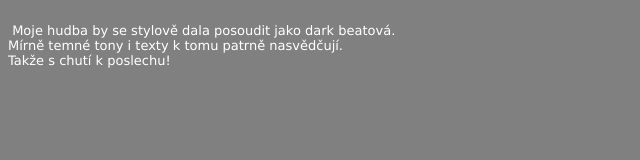
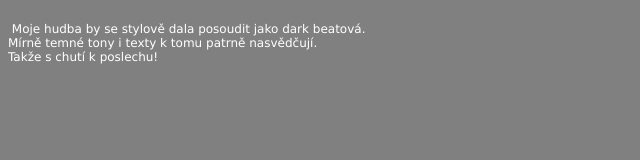
Before and after one commit to lubomirkamensky/mimoreal, a plain HTML site: page docs/info_.htm in a window 1280 px wide. Shown: the full height of the page, 0-640 px from the left. Drawn offline with Linux system fonts and the light colour scheme.

Commit message:
Update info_.htm

```diff
--- a/docs/info_.htm
+++ b/docs/info_.htm
@@ -13,9 +13,15 @@
 <div align="left">
   <table border="0" width="900" height="501" cellspacing="0" cellpadding="0">
     <tr>
-      <td width="900" height="100%" valign="top"><font face="Verdana" size="2"><br>
-&nbsp;Moje hudba by se stylově dala posoudit jako dark beatová.<br>
+      <td width="900" height="100%" valign="top" style="font-family: Verdana; font-size: 12px;">
+        <br>
+        &nbsp;Moje hudba by se stylově dala posoudit jako dark beatová.<br>
         Mírně temné tony i texty k tomu patrně nasvědčují.<br>
-        Takže s chutí k poslechu!</font></td>
+        Takže s chutí k poslechu!
+      </td>
+    </tr>
     <tr>
       <td width="900" height="100%" valign="top">&nbsp;</td>
+    </tr>
+  </table>
+</div>
```
